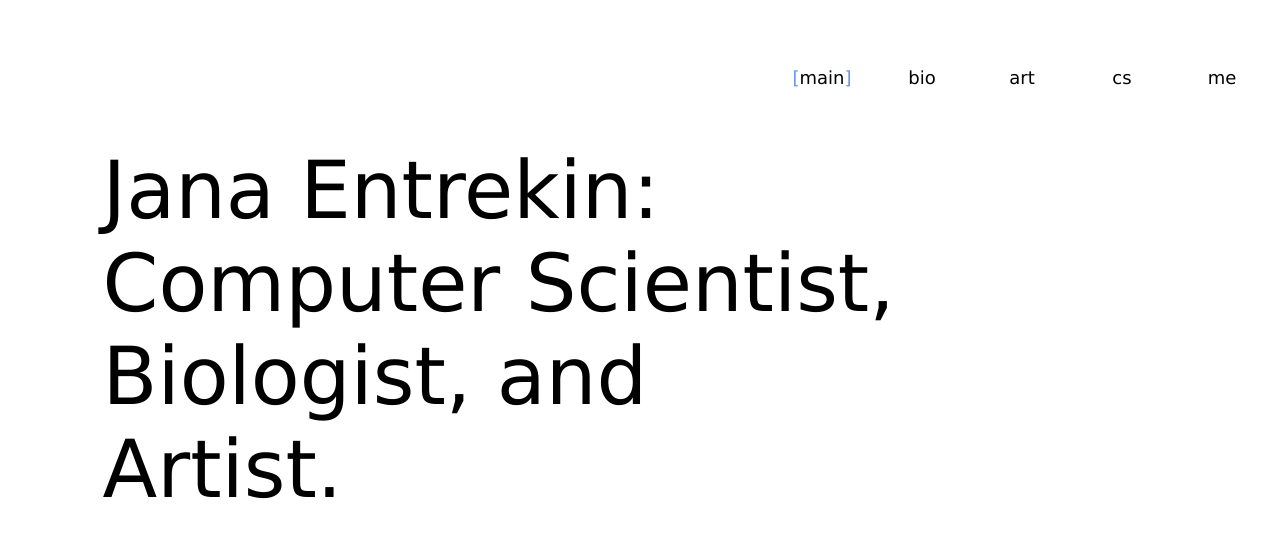
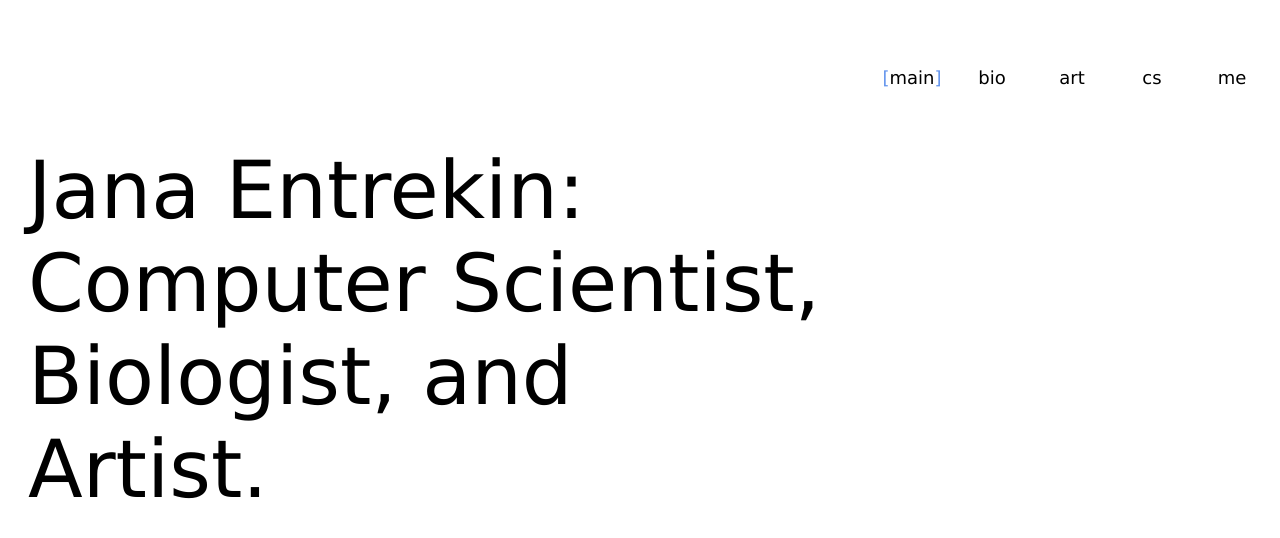
Before and after one commit to jantrkn/practicesite2, a plain HTML site: page index.html in a window 1280 px wide. Drawn offline with Linux system fonts and the light colour scheme.

Commit message:
Update style.css

```diff
--- a/style.css
+++ b/style.css
@@ -29,7 +29,7 @@ body{
     text-decoration: none;
 }
 .menu ul li{
-    width: 100px;
+    width: 80px;
     border: 1px ;
     height: 50px;
     line-height: 50px;
@@ -66,7 +66,7 @@ body{
     grid-column: 1/4;
     grid-row: 2/4;
     font-size: 80px;
-    padding-left: 10%;
+    padding-left: 20px;
 }
 .menu{
     grid-column: 2/5;
```
